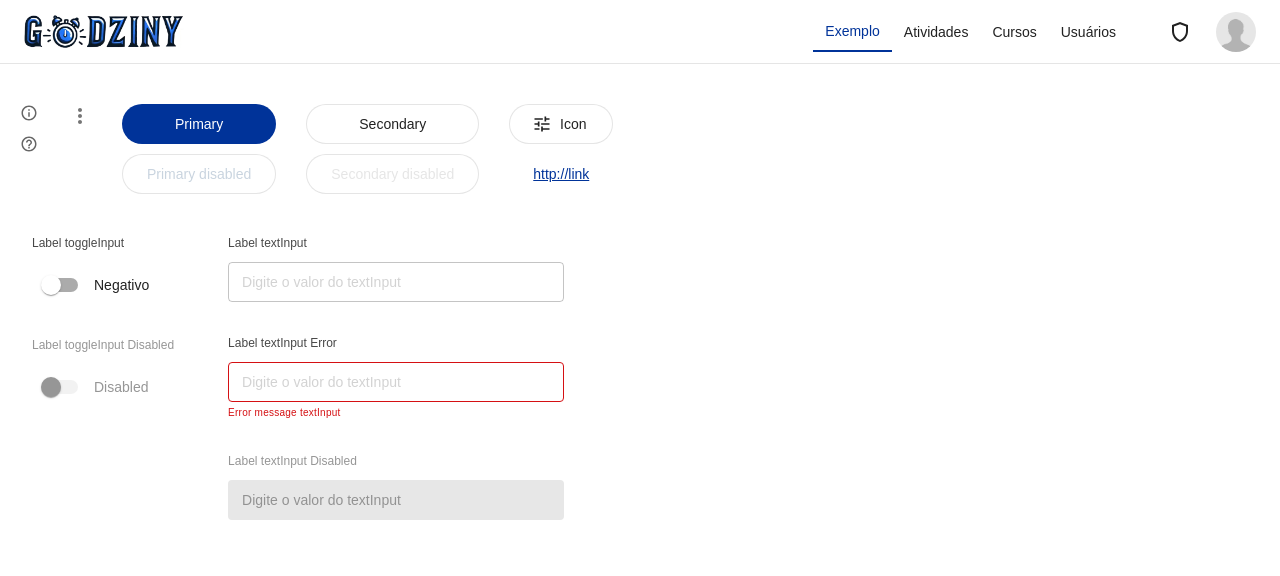
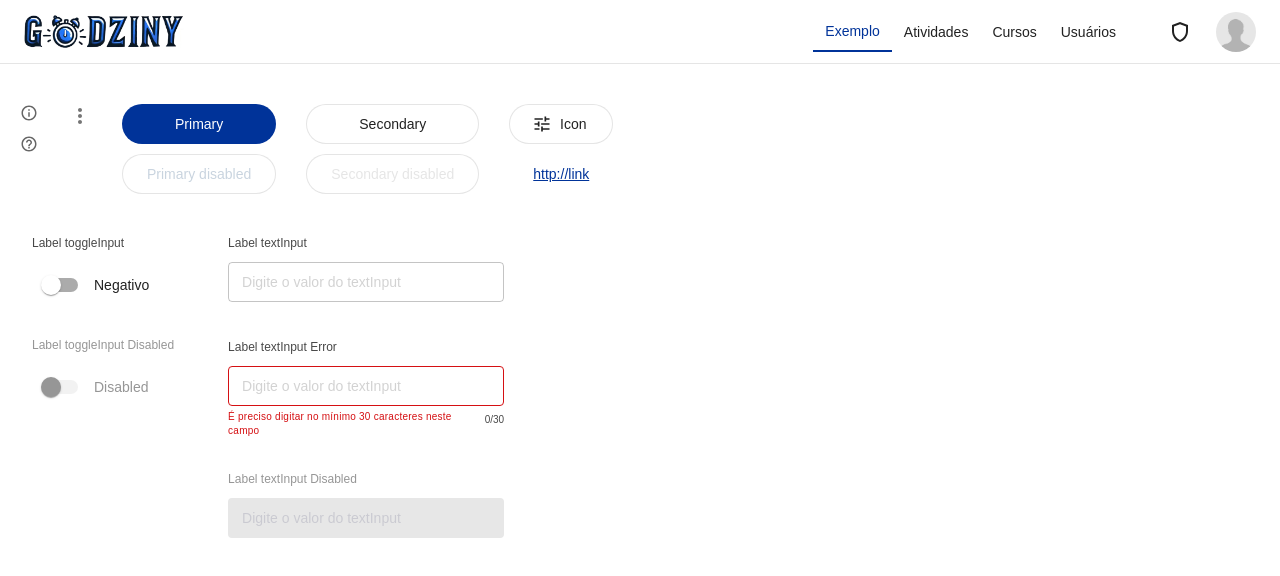
Before and after one commit to LuanLuL/app-godziny-frontend, a React (Create React App) app: page /example in a window 1280 px wide. Shown: the top 576 px of the page. Built offline with nearby package versions, Linux system fonts and the light colour scheme.

Commit message:
Adding showNumberCaracters in TextField

```diff
--- a/src/ui/sysComponents/sysForm/sysTextField/SysTextField.tsx
+++ b/src/ui/sysComponents/sysForm/sysTextField/SysTextField.tsx
@@ -9,6 +9,8 @@ type ISysTextField = {
   maxWidth?: string;
   error?: boolean;
   msgError?: string;
+  showNumberCaracters?: boolean;
+  maxLength?: number;
   changeValue: (event: ChangeEvent<HTMLInputElement>) => void;
 } & TextFieldProps;
 
@@ -19,6 +21,8 @@ export const SysTextField: React.FC<ISysTextField> = ({
   maxWidth = "1000px",
   error = false,
   msgError = "Algo deu errado, por favor, tente novamente.",
+  showNumberCaracters = false,
+  maxLength = 15,
   changeValue,
   ...props
 }) => {
@@ -27,6 +31,14 @@ export const SysTextField: React.FC<ISysTextField> = ({
   function onChange(event: ChangeEvent<HTMLInputElement>) {
     changeValue(event);
   }
+
+  const showNumberCaractersComponent = () => {
+    return (
+      <Box sx={SysTextFieldStyles.showNumberCaractersText}>
+        <Typography variant="caption">{`${value.length}/${maxLength}`}</Typography>
+      </Box>
+    );
+  };
 
   return (
     <Box sx={SysTextFieldStyles.container}>
@@ -51,15 +63,11 @@ export const SysTextField: React.FC<ISysTextField> = ({
         }}
         error={error}
         disabled={props.disabled}
+        inputProps={{ maxLength: showNumberCaracters ? maxLength : undefined }}
         {...props}
       />
-      {error && (
-        <Box
-          sx={{
-            maxWidth: maxWidth,
-            ...SysTextFieldStyles.errorMessageBody,
-          }}
-        >
+      <Box sx={[SysTextFieldStyles.errorMessageBody, { maxWidth: maxWidth }]}>
+        {error && (
           <Typography
             variant="caption"
             color="error"
@@ -67,8 +75,9 @@ export const SysTextField: React.FC<ISysTextField> = ({
           >
             {msgError}
           </Typography>
-        </Box>
-      )}
+        )}
+        {showNumberCaracters && showNumberCaractersComponent()}
+      </Box>
     </Box>
   );
 };
--- a/src/ui/sysComponents/sysForm/sysTextField/SysTextFieldStyles.tsx
+++ b/src/ui/sysComponents/sysForm/sysTextField/SysTextFieldStyles.tsx
@@ -38,8 +38,8 @@ const MyTextField = styled(TextField)(({ theme }) => ({
     color: theme.palette.common.black,
   },
   "& .MuiInputBase-input.Mui-disabled": {
-    color: theme.palette.common.black,
-    WebkitTextFillColor: theme.palette.common.black,
+    color: theme.palette.text.disabled,
+    WebkitTextFillColor: theme.palette.text.disabled,
   },
 }));
 
@@ -58,6 +58,11 @@ const SysTextFieldStyles = {
   },
   errorMessageBody: {
     marginTop: sysSizing.spacingFixedXs,
+    width: "100%",
+    display: "flex",
+    gap: sysSizing.spacingFixedSm,
+    justifyContent: "flex-end",
+    alignItems: "flex-start",
   },
   errorMessageText: {
     display: "-webkit-box",
@@ -67,6 +72,11 @@ const SysTextFieldStyles = {
     lineHeight: "13.84px",
     letterSpacing: "0.025em",
   },
+  showNumberCaractersText: {
+    minWidth: "28px",
+    textAlign: "right",
+    color: "rgba(0,0,0, 0.72)",
+  },
 };
 
 export { MyTextField, SysTextFieldStyles };
--- a/src/ui/sysPages/example/Example.tsx
+++ b/src/ui/sysPages/example/Example.tsx
@@ -1,4 +1,4 @@
-import React, { ChangeEvent, useState } from "react";
+import React, { useState } from "react";
 import { Box } from "@mui/material";
 import { IconTooltip } from "../../sysComponents/iconTooltip/IconTooltip";
 import TuneIcon from "@mui/icons-material/Tune";
@@ -168,7 +168,14 @@ export const Example = () => {
           />
         </Box>
       </Box>
-      <Box sx={{ display: "flex", flexDirection: "row", gap: "30px" }}>
+      <Box
+        sx={{
+          display: "flex",
+          flexDirection: "row",
+          gap: "30px",
+          flexWrap: "wrap",
+        }}
+      >
         <Box sx={{ display: "flex", flexDirection: "column", gap: "10px" }}>
           <SysToggleField
             label="Label toggleInput"
@@ -193,7 +200,7 @@ export const Example = () => {
             display: "flex",
             flexDirection: "column",
             gap: "10px",
-            width: "360px",
+            width: "300px",
           }}
         >
           <SysTextField
@@ -202,7 +209,7 @@ export const Example = () => {
             placeholder="Digite o valor do textInput"
             value={valueForm.textInput}
             changeValue={handleChange}
-            maxWidth="360px"
+            maxWidth="300px"
           />
           <SysTextField
             label="Label textInput Error"
@@ -210,9 +217,11 @@ export const Example = () => {
             placeholder="Digite o valor do textInput"
             value={valueForm.textInput}
             changeValue={handleChange}
-            maxWidth="360px"
+            maxWidth="300px"
             error
-            msgError="Error message textInput"
+            msgError="É preciso digitar no mínimo 30 caracteres neste campo"
+            showNumberCaracters
+            maxLength={30}
           />
           <SysTextField
             label="Label textInput Disabled"
@@ -220,7 +229,7 @@ export const Example = () => {
             placeholder="Digite o valor do textInput"
             value={valueForm.textInput}
             changeValue={handleChange}
-            maxWidth="360px"
+            maxWidth="300px"
             disabled
           />
         </Box>
```
